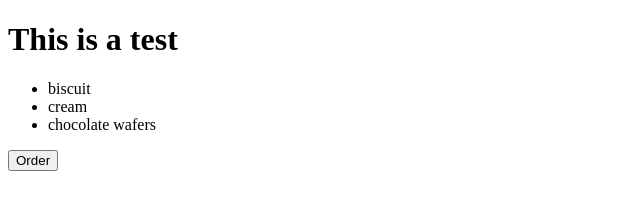
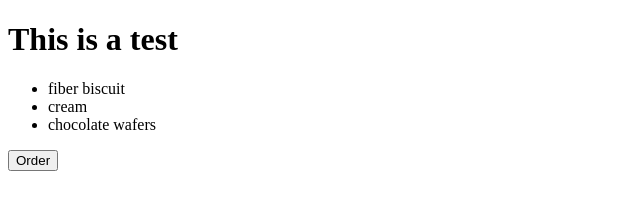
Before and after one commit to rps8956/cfgDemo, a plain HTML site: page index.html in a window 1280 px wide. Shown: the full height of the page, 0-640 px from the left. Drawn offline with Linux system fonts and the light colour scheme.

Commit message:
changed to fiber biscuits

```diff
--- a/index.html
+++ b/index.html
@@ -9,7 +9,7 @@
 <body>
     <h1>This is a test</h1>
     <ul>
-    <li>biscuit</li>
+    <li>fiber biscuit</li>
     <li>cream</li>
     <li>chocolate wafers</li>
     </ul>
```
